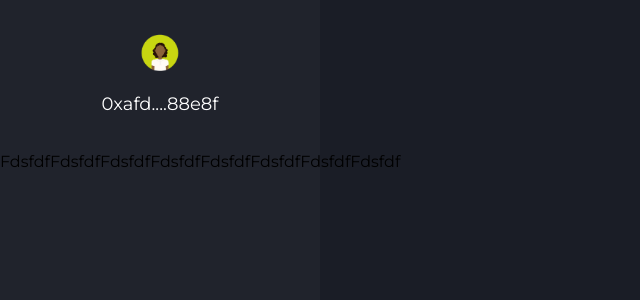
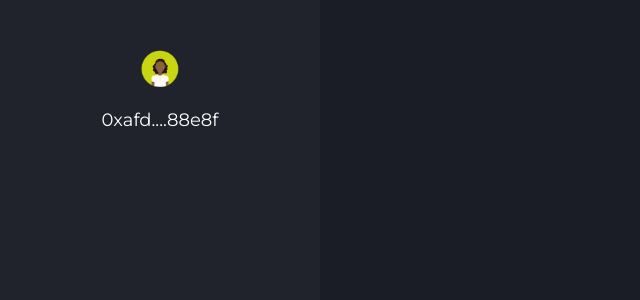
Before and after one commit to Mr-DecodeBlock/Decentralize-Token-Exchange, a React (Create React App) app: page / in a window 1280 px wide. Shown: the top 300 px of the page, without its empty margins (0-640 px from the left). Built offline with nearby package versions, Linux system fonts and the light colour scheme.

Commit message:
dex token exchange

```diff
--- a/src/App.js
+++ b/src/App.js
@@ -5,13 +5,13 @@ export default function App() {
   return (
     <div className="bg-[#1A1D26] w-full h-screen font-Montserrat">
       <div>
-        <nav className="bg-[#20232C]  sm:w-full lg:w-3/12 lg:h-screen ">
-          <div className="px-4 sm:py-4 sm:flex sm:flex-row sm:justify-between sm:items-center lg:flex-col-reverse lg:justify-end lg:py-8 ">
+        <nav className="bg-[#20232C] lg:p-4 sm:w-full lg:w-3/12 lg:h-screen ">
+          <div className="px-4 py-4 flex flex-row justify-between items-center lg:flex-col-reverse lg:justify-end lg:py-8 ">
             <p className="text-white text-lg">0xafd....88e8f</p>
             <img className="lg:mb-4" src={avtr} alt="Display" width={40} />
           </div>
-          <div className="w-full">
-            <p>FdsfdfFdsfdfFdsfdfFdsfdfFdsfdfFdsfdfFdsfdfFdsfdf</p>
+          <div>
+            <div className="hidden lg:flex w-full h-24 bg-gradient-to-r from-cyan-500 to-blue-500 rounded-md"></div>
           </div>
         </nav>
       </div>
```
